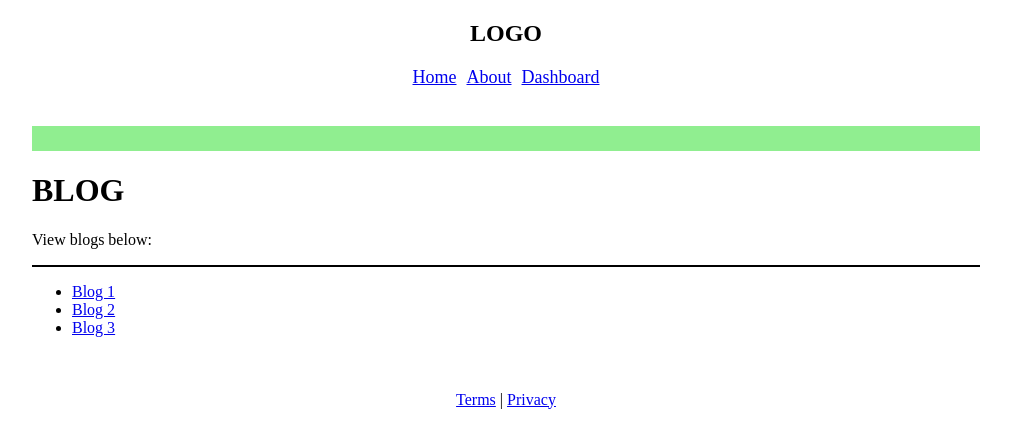
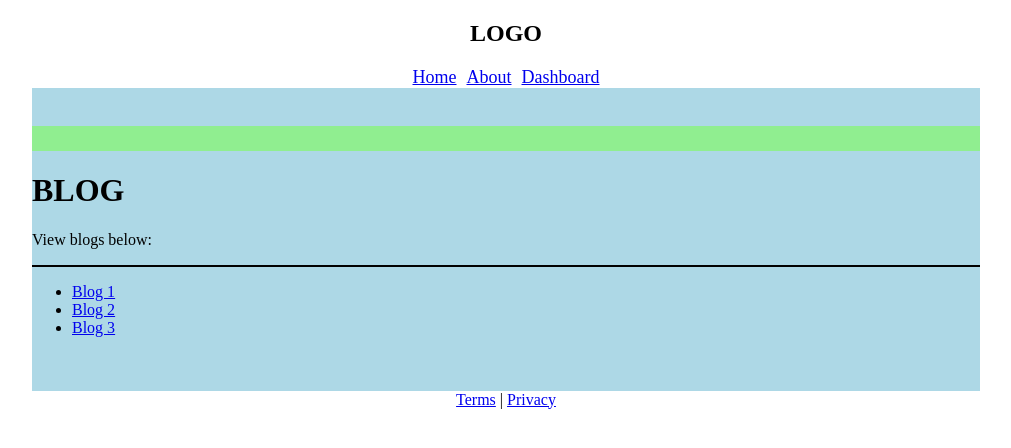
Before and after one commit to minute-tech/next-ts-base, a Next.js app: page /blog in a window 1280 px wide. Shown: the top 448 px of the page, without its empty margins (134-1145 px from the left). Built offline with nearby package versions, Linux system fonts and the light colour scheme.

Commit message:
PAssed prop

```diff
--- a/src/app/layout.tsx
+++ b/src/app/layout.tsx
@@ -19,7 +19,7 @@ export default function RootLayout({
             <body>
                 <StyledComponentsRegistry>
                     <Header />
-                    <Wrapper>
+                    <Wrapper color="lightblue">
                         {children}
                     </Wrapper>
                     <Footer />
--- a/src/styles/misc.ts
+++ b/src/styles/misc.ts
@@ -21,6 +21,7 @@ export const Wrapper = styled.div`
     margin: 0 auto;
     width: 75%;
     padding: 3% 0;
+    background-color: ${(props: any) => props.color ? props.color : "transparent"};
 
     @media (max-width: 992px) {
         width: 85%;
```
